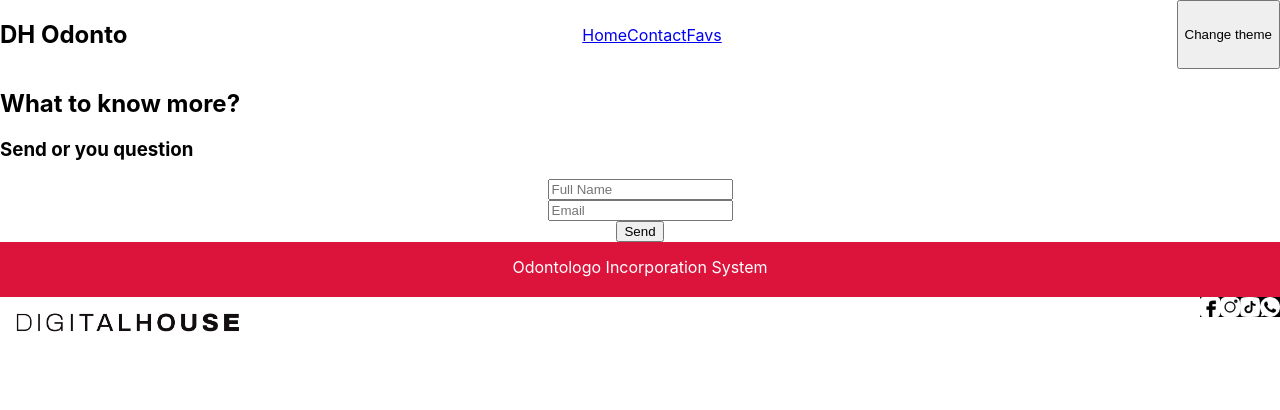
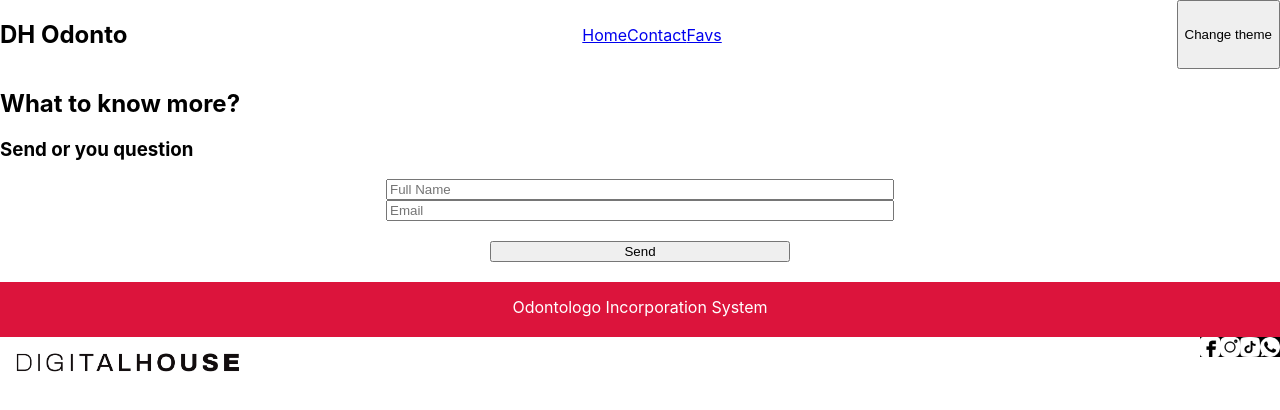
Before and after one commit to aris1310/Final-odoncra, a React (Create React App) app: page /contact in a window 1280 px wide. Shown: the top 410 px of the page. Built offline with nearby package versions, Linux system fonts and the light colour scheme; no server answers.

Commit message:
retoque en form 2.0

```diff
--- a/src/Componentes/Form/Form.module.css
+++ b/src/Componentes/Form/Form.module.css
@@ -3,3 +3,12 @@
     flex-direction: column;
     align-items: center;
 }
+
+.form input{
+    width: 500px;
+}
+
+.form button{
+    width: 300px;
+    margin: 20px
+}
```
